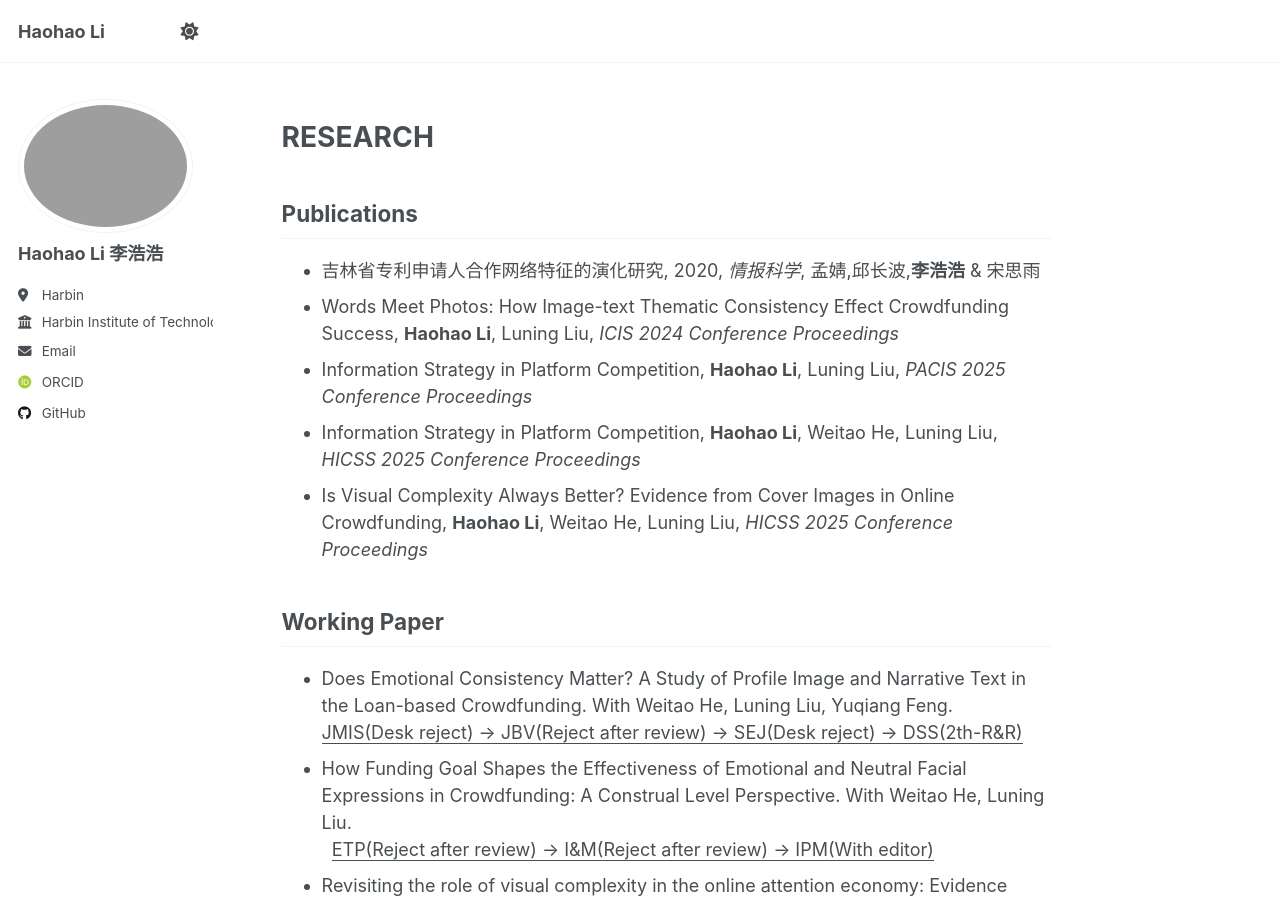
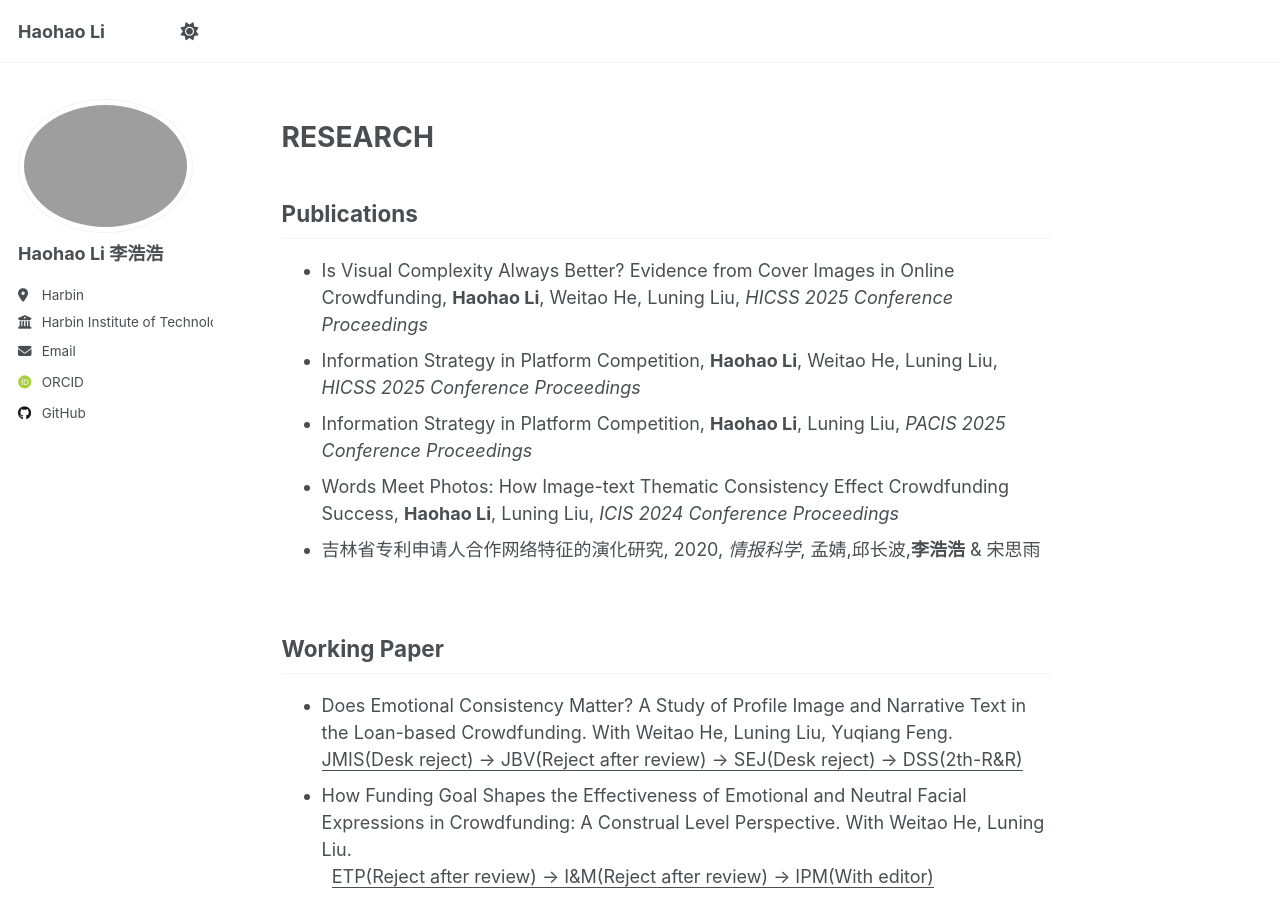
Before and after one commit to Harold9568/Harold9568.github.io, a Jekyll site: the page built from _pages/about.md, in a window 1280 px wide and 900 px high, scrolled down 921 px. Built offline with Jekyll 4.4.1, drawn with Linux system fonts in a browser that asks for light colours; some web fonts are replaced.

```diff
--- a/_pages/about.md
+++ b/_pages/about.md
@@ -37,11 +37,11 @@ RESEARCH
 
 Publications
 ------
+- Is Visual Complexity Always Better? Evidence from Cover Images in Online Crowdfunding, **Haohao Li**, Weitao He, Luning Liu, _HICSS 2025 Conference Proceedings_
+- Information Strategy in Platform Competition, **Haohao Li**, Weitao He, Luning Liu, _HICSS 2025 Conference Proceedings_
+- Information Strategy in Platform Competition, **Haohao Li**, Luning Liu, _PACIS 2025 Conference Proceedings_
+- Words Meet Photos: How Image-text Thematic Consistency Effect Crowdfunding Success, **Haohao Li**, Luning Liu, _ICIS 2024 Conference Proceedings_
 - 吉林省专利申请人合作网络特征的演化研究, 2020, _情报科学_, 孟婧,邱长波,**李浩浩** & 宋思雨
-- Words Meet Photos: How Image-text Thematic Consistency Effect Crowdfunding Success, **Haohao Li**, Luning Liu, _ICIS 2024 Conference Proceedings_
-- Information Strategy in Platform Competition, **Haohao Li**, Luning Liu, _PACIS 2025 Conference Proceedings_
-- Information Strategy in Platform Competition, **Haohao Li**, Weitao He, Luning Liu, _HICSS 2025 Conference Proceedings_
-- Is Visual Complexity Always Better? Evidence from Cover Images in Online Crowdfunding, **Haohao Li**, Weitao He, Luning Liu, _HICSS 2025 Conference Proceedings_
 
 Working Paper
 ------
```
